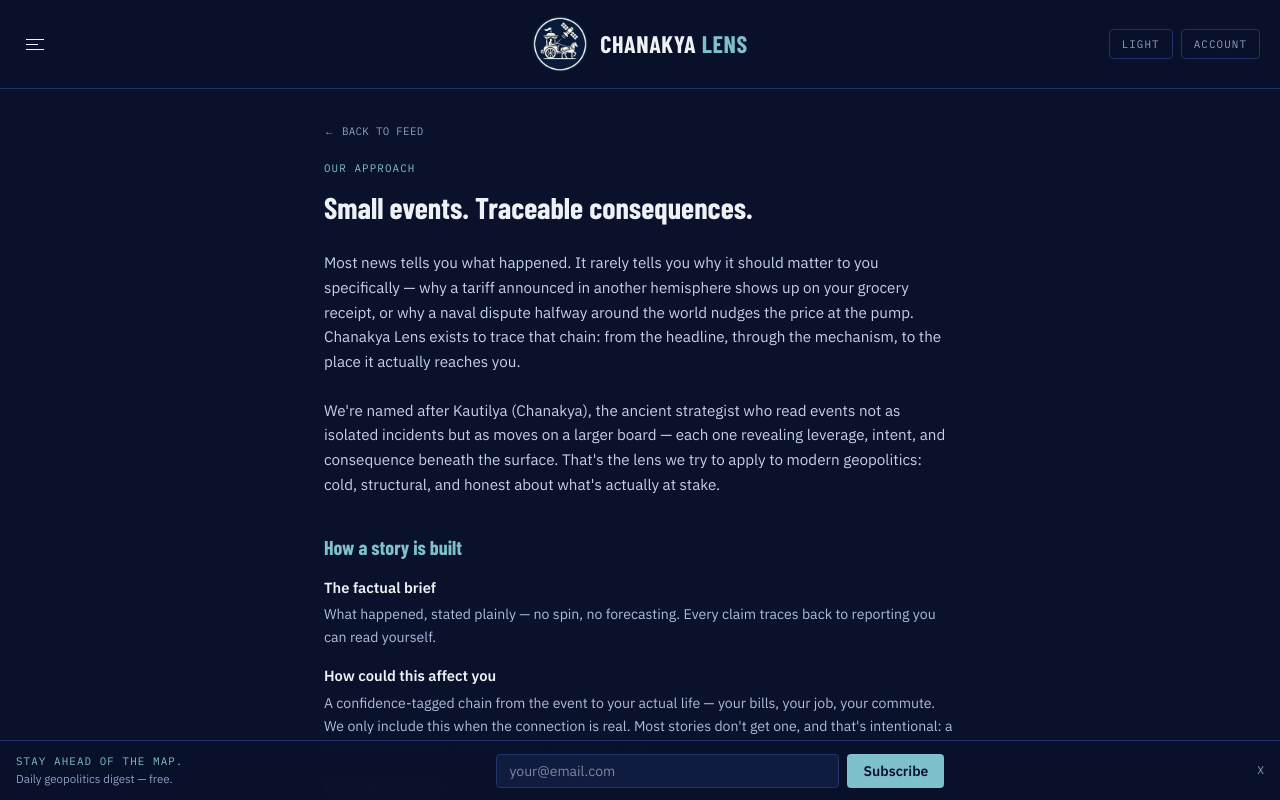
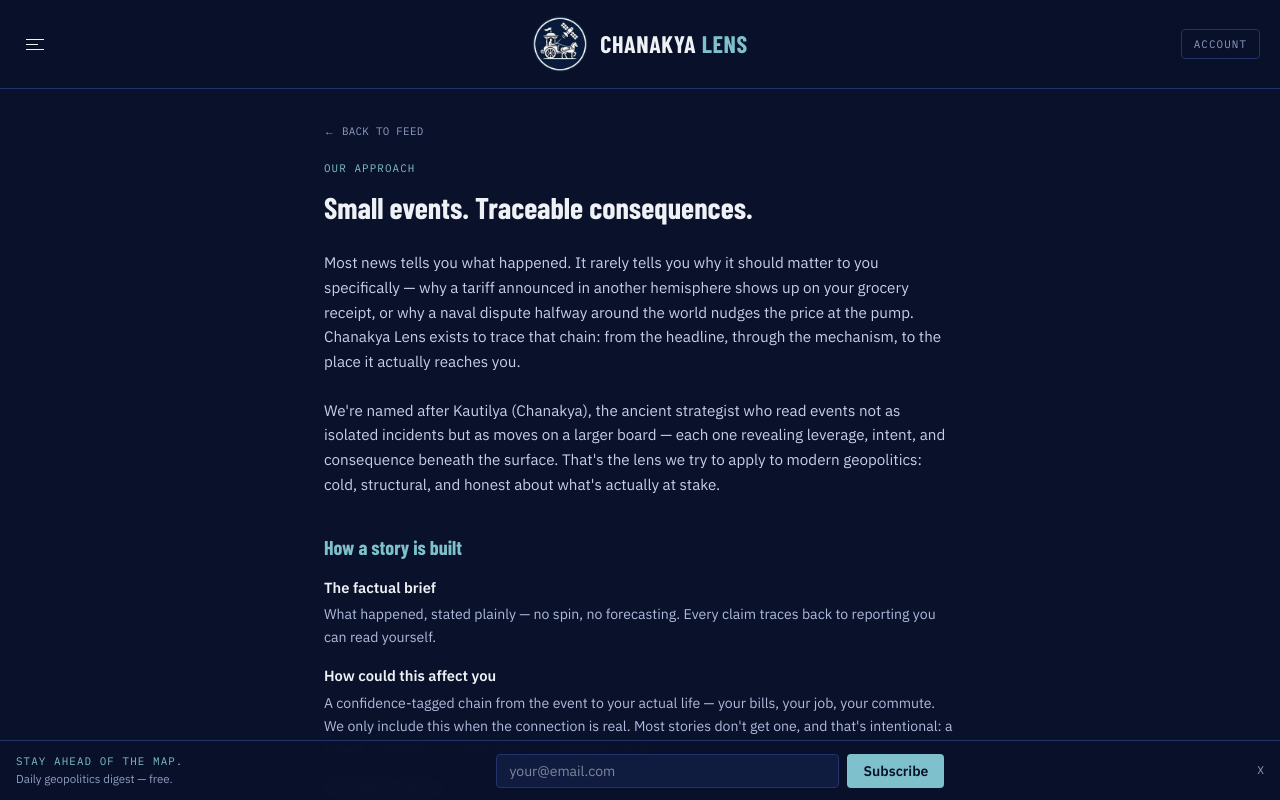
Before and after one commit to chanakyalab1-ops/chanakya-lens, a Next.js app: page /about in a window 1280 px wide. Shown: the top 800 px of the page. Built offline with nearby package versions, Linux system fonts and the light colour scheme; no server answers; a web font is replaced by a local one.

Commit message:
Revert light mode toggle - needs proper refactor

```diff
--- a/app/globals.css
+++ b/app/globals.css
@@ -19,24 +19,6 @@
   --radius: 2px;
 }
 
-[data-theme="light"] {
-  --ink: #F5F0E8;
-  --ink-soft: #EDE8DF;
-  --ink-card: #FFFFFF;
-  --paper: #1A1A2E;
-  --text-on-ink: #1A1A2E;
-  --text-on-ink-dim: #5A6080;
-  --text-body: #3A4060;
-  --brand: #3A8A96;
-  --brand-soft: #2E7A86;
-  --direct: #C06A2E;
-  --likely: #A08A2E;
-  --possible: #3A8A6A;
-  --developing: #B94A2A;
-  --settled: #5E6A8A;
-  --border: #D0C8B8;
-}
-
 * { box-sizing: border-box; }
 
 html, body {
--- a/components/NavDrawer.tsx
+++ b/components/NavDrawer.tsx
@@ -3,7 +3,6 @@
 import Link from "next/link";
 import Image from "next/image";
 import { supabase } from "@/lib/supabase";
-import ThemeToggle from "@/components/ThemeToggle";
 
 const ADMIN_EMAIL = "chanakya.lab1@gmail.com";
 
@@ -36,8 +35,7 @@
             Chanakya <span style={{ color: "var(--brand-soft)" }}>Lens</span>
           </span>
         </Link>
-        <div className="flex items-center gap-2 justify-self-end">
-          <ThemeToggle />
+        <div className="flex items-center justify-self-end">
           <Link href="/account" className="font-mono text-[0.68rem] uppercase tracking-widest px-3 py-1.5 rounded-sm border hover:opacity-80" style={{ borderColor: "var(--border)", color: "var(--text-on-ink-dim)" }}>
             Account
           </Link>
--- a/components/ThemeToggle.tsx
+++ /dev/null
@@ -1,36 +0,0 @@
-"use client";
-import { useEffect, useState } from "react";
-
-export default function ThemeToggle() {
-  const [isDark, setIsDark] = useState(true);
-
-  useEffect(() => {
-    const stored = localStorage.getItem("theme");
-    if (stored === "light") {
-      document.documentElement.setAttribute("data-theme", "light");
-      setIsDark(false);
-    }
-  }, []);
-
-  function toggle() {
-    const next = isDark ? "light" : "dark";
-    if (next === "light") {
-      document.documentElement.setAttribute("data-theme", "light");
-    } else {
-      document.documentElement.removeAttribute("data-theme");
-    }
-    localStorage.setItem("theme", next);
-    setIsDark(!isDark);
-  }
-
-  return (
-    <button
-      onClick={toggle}
-      className="font-mono text-[0.68rem] uppercase tracking-widest px-3 py-1.5 rounded-sm border hover:opacity-80"
-      style={{ borderColor: "var(--border)", color: "var(--text-on-ink-dim)" }}
-      title={isDark ? "Switch to light mode" : "Switch to dark mode"}
-    >
-      {isDark ? "Light" : "Dark"}
-    </button>
-  );
-}
```
